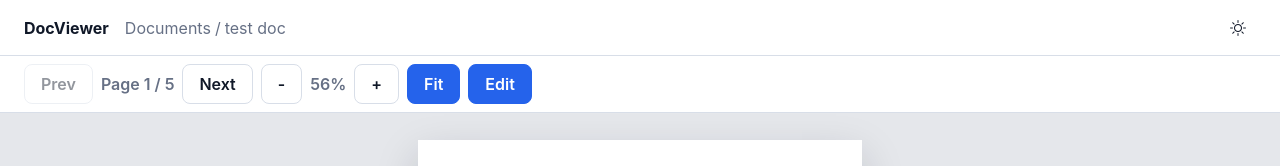
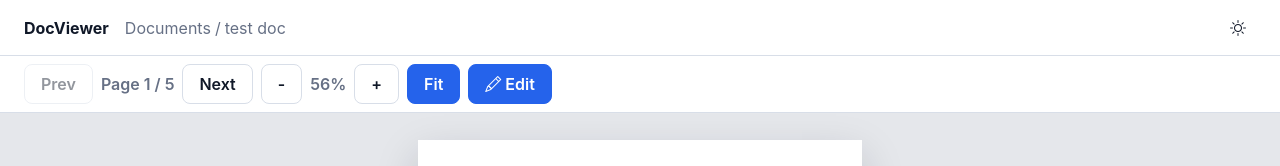
Before and after one commit to AlexDsmr/DocViewer, an Angular app: page /documents/test-doc in a window 1280 px wide. Shown: the top 166 px of the page. Built offline with nearby package versions, Linux system fonts and the light colour scheme; data requests are answered from the project's data file.

Commit message:
feat: added icon for edit byn

```diff
--- a/src/app/components/document-action-toolbar/document-action-toolbar.component.ts
+++ b/src/app/components/document-action-toolbar/document-action-toolbar.component.ts
@@ -99,6 +99,7 @@ export class DocumentActionToolbarComponent {
                   {
                     type: 'button',
                     id: 'edit-document',
+                    icon: 'bi-pencil',
                     label: 'Edit',
                     variant: 'primary',
                     action: () => config.edit()
```
